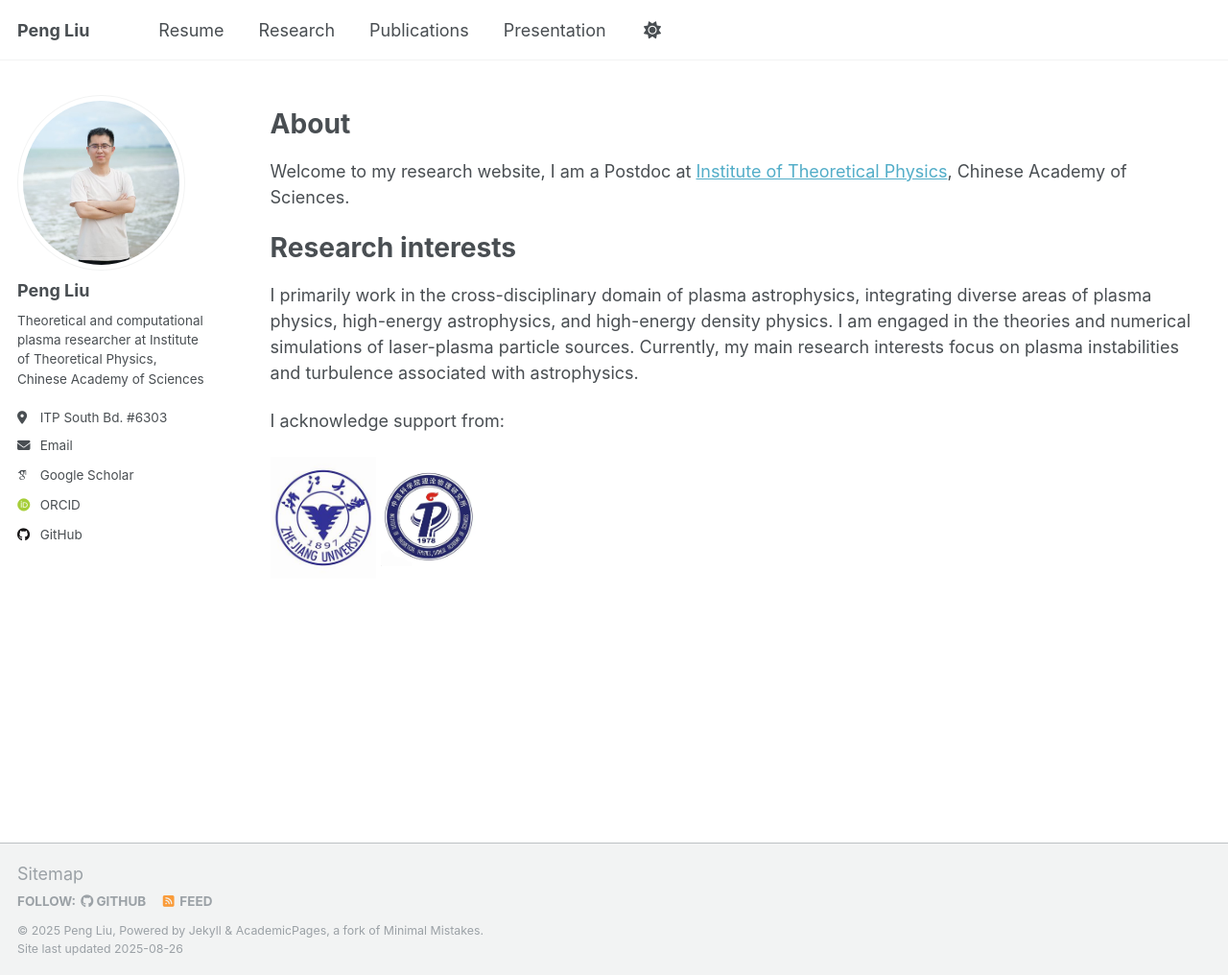
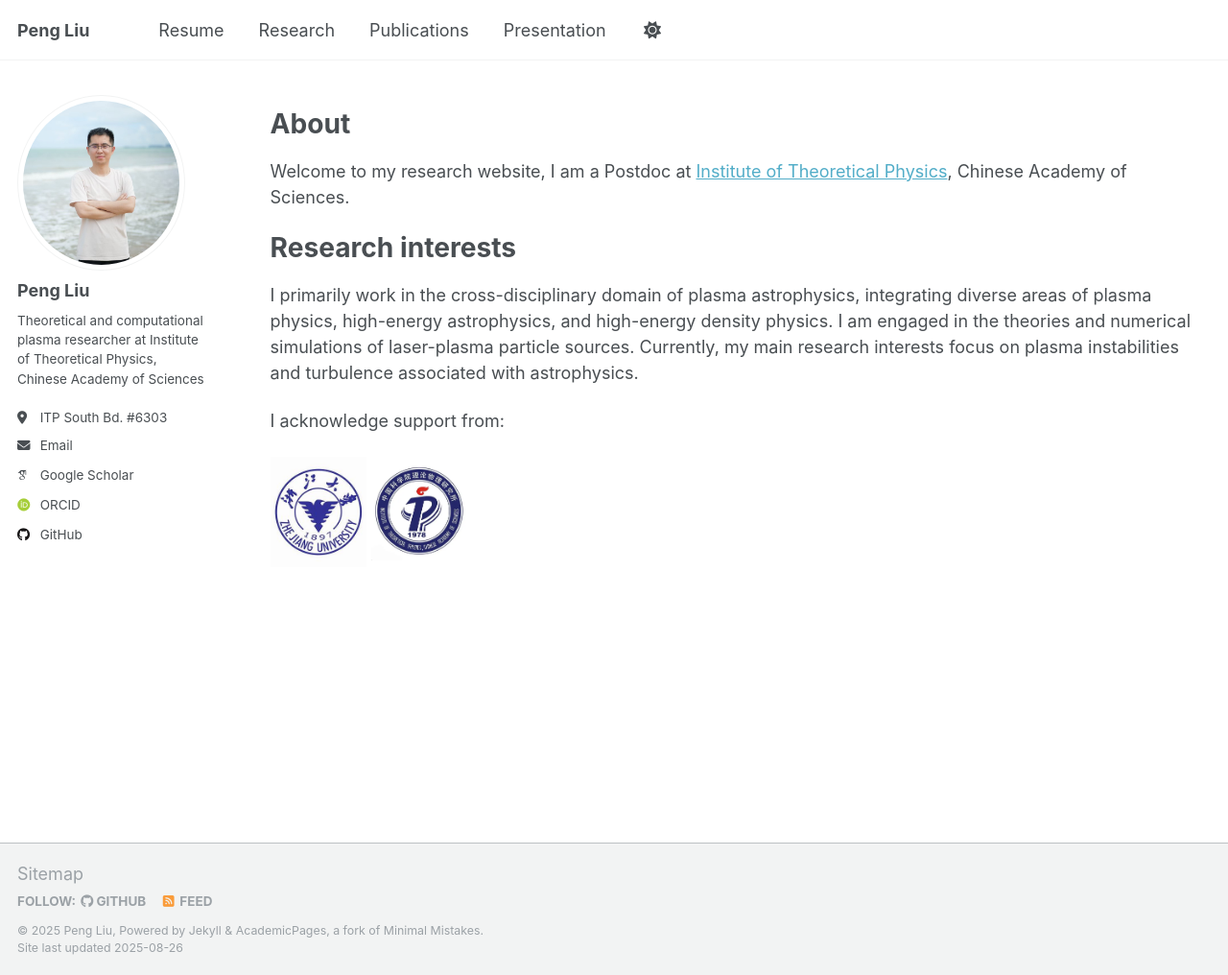
Before and after one commit to pliulfcuigithub/pliulfcuigithub.github.io, a Jekyll site: the page built from _pages/about.md, in a window 1280 px wide and 1016 px high. Shown: the whole window at 96% size. Built offline with Jekyll 4.4.1, drawn with Linux system fonts in a browser that asks for light colours; some web fonts are replaced.

Commit message:
Update about.md

```diff
--- a/_pages/about.md
+++ b/_pages/about.md
@@ -20,6 +20,6 @@ I primarily work in the cross-disciplinary domain of plasma astrophysics, integr
 
 I acknowledge support from:
 <p align='left'>
-<img src='/images/zju.jpg' width='110'>
+<img src='/images/zju.jpg' width='100'>
 <img src='/images/ITP.jpg' width='100'>
 </p>
```
